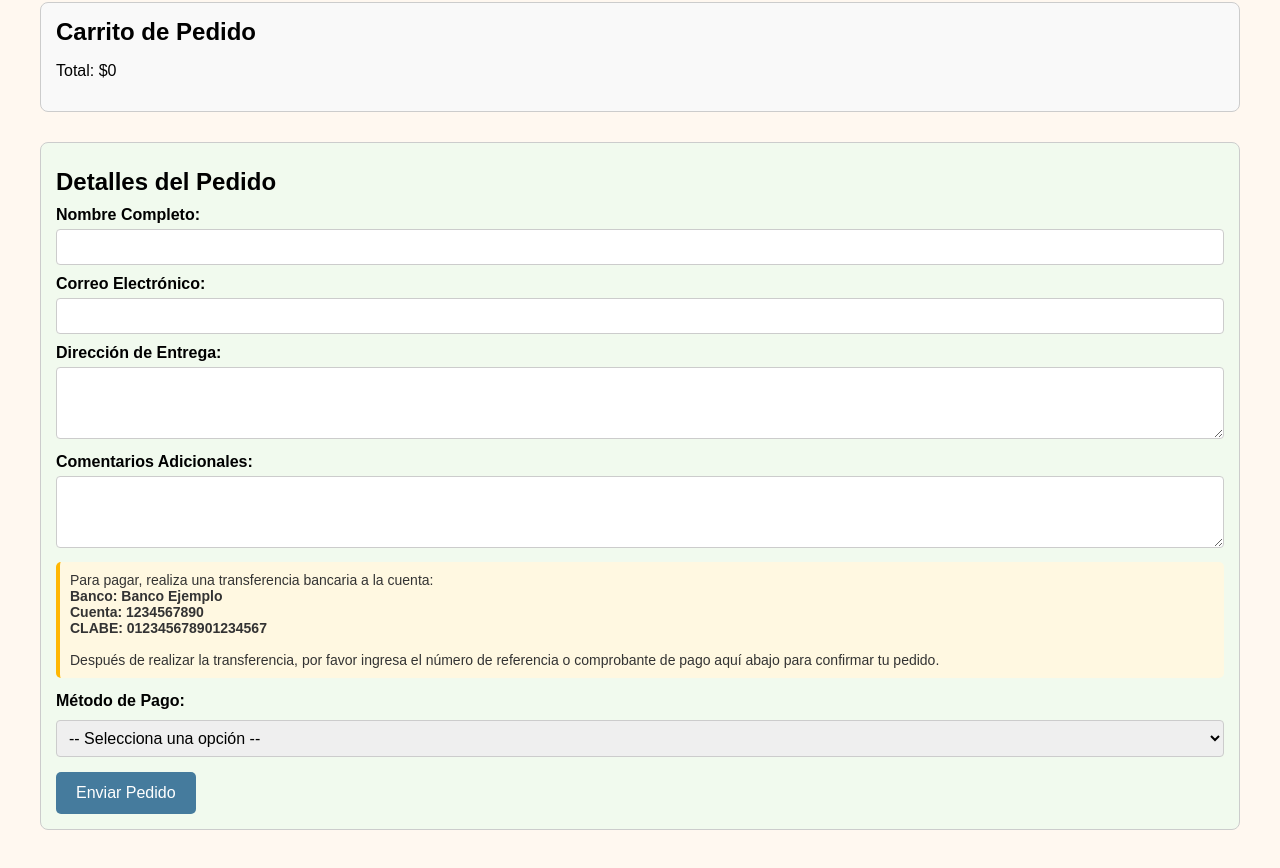
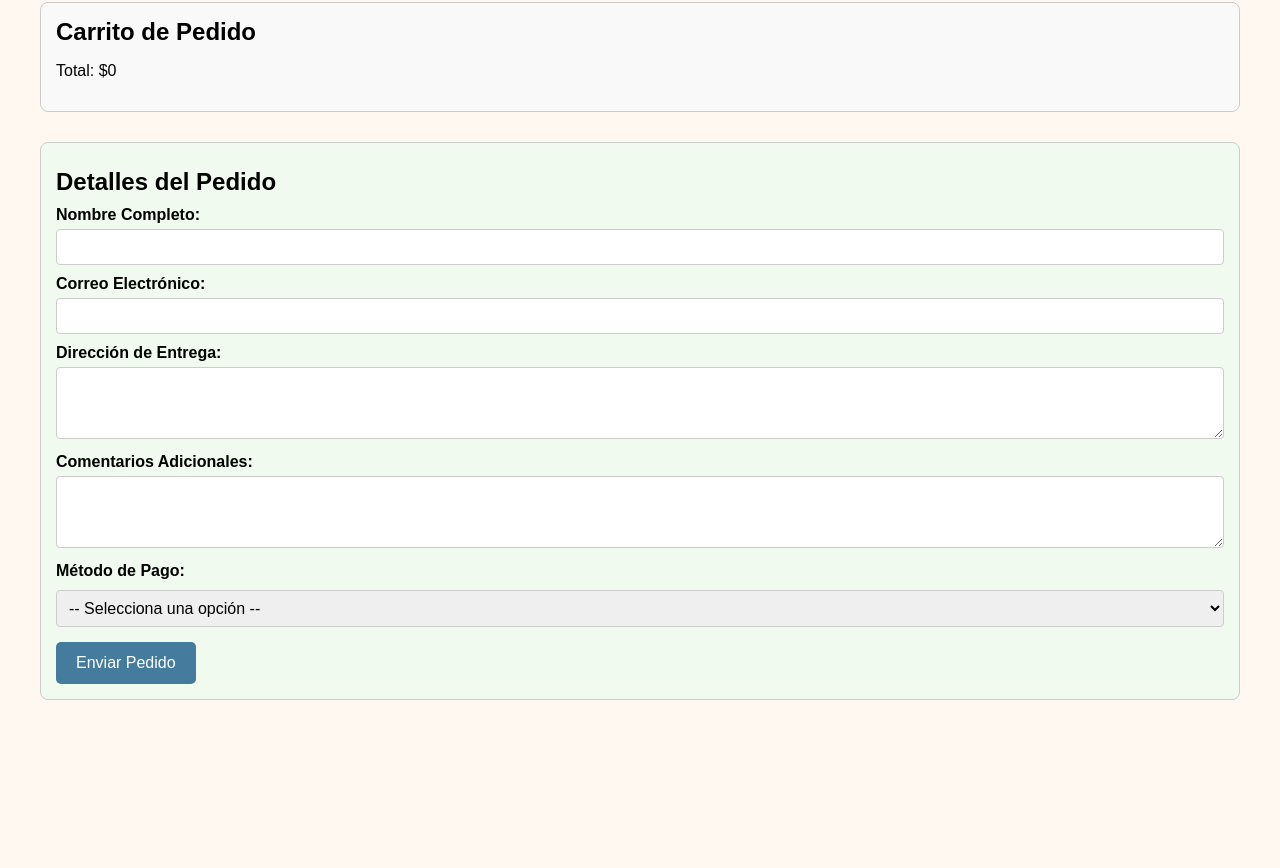
Before and after one commit to OFloresTech/Plebes-Taqueria, a plain HTML site: page index.html in a window 1280 px wide. Shown: the part 1126-1994 px from the top of the page. After the commit the page ends 1866 px from the top, so only its background shows below. Drawn offline with Linux system fonts and the light colour scheme.

Commit message:
Update index.html

```diff
--- a/index.html
+++ b/index.html
@@ -121,13 +121,6 @@
 
     <label for="additional-comments">Comentarios Adicionales:</label>
     <textarea id="additional-comments" name="additional-comments" rows="3"></textarea>
-    <p class="payment-instructions">
-  Para pagar, realiza una transferencia bancaria a la cuenta:<br />
-  <strong>Banco: Banco Ejemplo</strong><br />
-  <strong>Cuenta: 1234567890</strong><br />
-  <strong>CLABE: 012345678901234567</strong><br /><br />
-  Después de realizar la transferencia, por favor ingresa el número de referencia o comprobante de pago aquí abajo para confirmar tu pedido.
-</p>
 
 <label for="payment-method">Método de Pago:</label>
 <select id="payment-method" name="payment-method" required>
```
